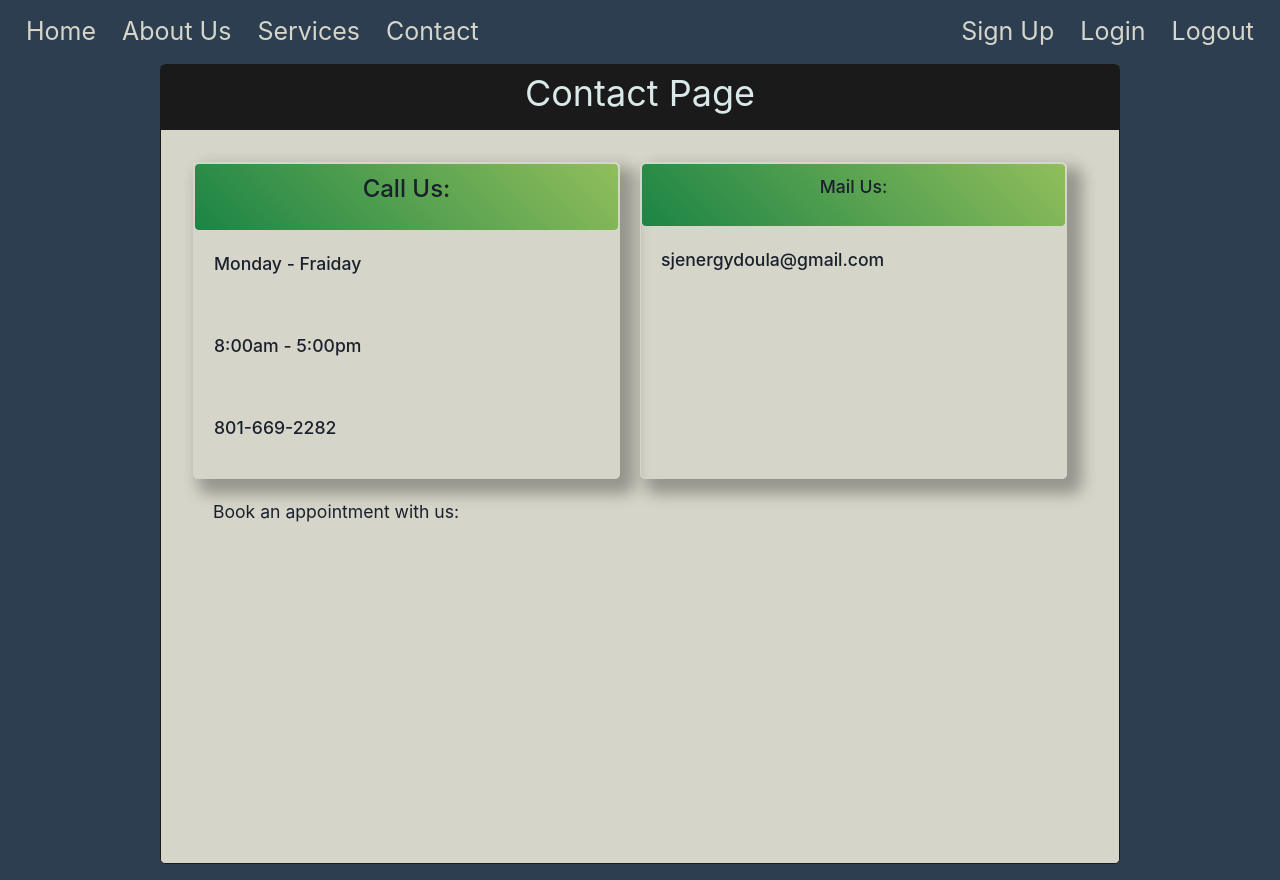
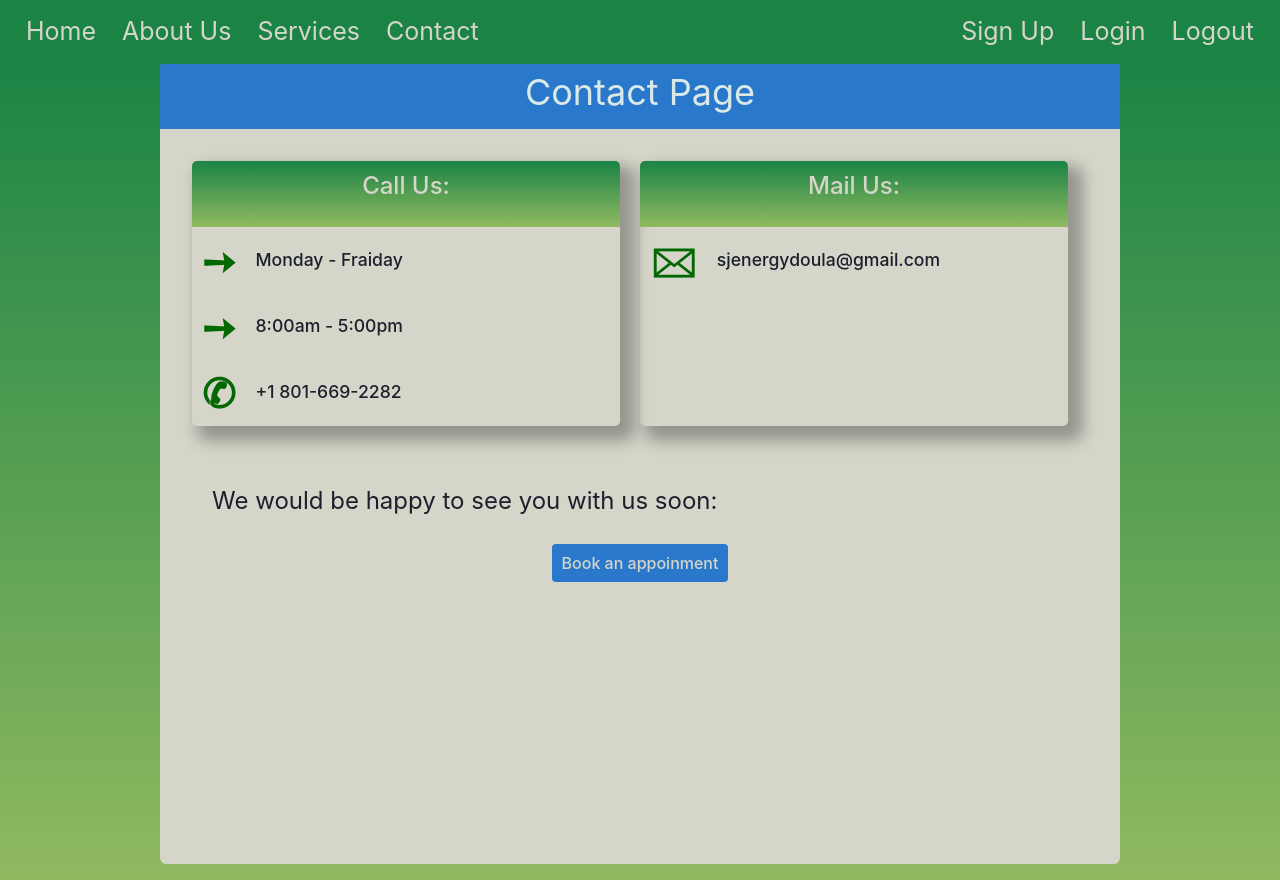
Before and after one commit to MattAJ26/holistic-healing, a React (Vite) app in the folder client/: page /contact in a window 1280 px wide. Built offline with nearby package versions, Linux system fonts and the light colour scheme.

Commit message:
edit style

```diff
--- a/client/src/App.css
+++ b/client/src/App.css
@@ -140,6 +140,8 @@ sup {
  */
 img {
   border-style: none;
+  border-radius: 10px;
+  box-shadow: 5px 5px 15px 5px rgba(0, 0, 0, 0.3);
 }
 
 /* Forms
@@ -923,7 +925,9 @@ a:hover {
 
 /* BACKGROUND UTILS */
 .bg-primary {
-  background-color: #2d3e50 !important;
+  /* background-color: #2d3e50 !important; */
+  /* background-color: #1b8445 !important; */
+  background: linear-gradient(180deg, #1b8445, #90b960);
 }
 
 .bg-info {
@@ -935,11 +939,13 @@ a:hover {
 }
 
 .bg-light {
-  background-color: #d9e9e8 !important;
+  /* background-color: #d9e9e8 !important; */
+  background-color: #d6d5c9;
 }
 
 .bg-dark {
-  background-color: #1a1a1a !important;
+  /* background-color: #1a1a1a !important; */
+  background-color: #2a78cb !important;
 }
 
 .bg-white {
@@ -1087,7 +1093,7 @@ a:hover {
 }
 
 .card {
-  border: 1px solid #1a1a1a;
+  /* border: 1px solid #1a1a1a; */
   margin-bottom: 1rem;
 }
 
@@ -1107,11 +1113,13 @@ a:hover {
 }
 
 .card.card-rounded {
-  border-radius: 0.3rem;
+  /* border-radius: 0.3rem; */
+  border-radius: 0.4rem;
 }
 
 .card.card-rounded .card-header {
   border-radius: calc(0.18rem - 1px) calc(0.18rem - 1px) 0 0;
+  /* border-radius: 0.3rem 0.3rem 0 0; */
 }
 
 form {
--- a/client/src/App.jsx
+++ b/client/src/App.jsx
@@ -31,17 +31,17 @@ const theme = extendTheme({ colors })
 function App() {
   return (
     <ChakraProvider theme={theme}>
+      <ApolloProvider client={client}>
 
+        {/* <Headers /> */}
+        <NavTabs/>
 
-    <ApolloProvider client={client}>
-      {/* <Headers /> */}
-      <NavTabs/>
-      <div className="flex-column justify-center align-center min-100-vh bg-primary">
+        <div className="flex-column justify-center align-center min-100-vh bg-primary">
+          <Outlet />
+        </div>
 
-        <Outlet />
-      </div>
-    </ApolloProvider>
-        </ChakraProvider>
+      </ApolloProvider>
+    </ChakraProvider>
   );
 }
 
--- a/client/src/components/style/NavTabs.css
+++ b/client/src/components/style/NavTabs.css
@@ -2,8 +2,9 @@
     display: flex;
     justify-content: space-between;
     margin: 0;
-    background: #2d3e50;
-    color: white;
+    /* background: #2d3e50; */
+    background: #1b8445;
+    color: #d6d5c9;
     font-size: 25px;
   }
 
--- a/client/src/pages/About.jsx
+++ b/client/src/pages/About.jsx
@@ -1,4 +1,5 @@
 import headshot from '../assets/headshot.jpg';
+import '../style/AboutUs.css';
 
 export default function About() {
     return (
--- a/client/src/pages/Contact.jsx
+++ b/client/src/pages/Contact.jsx
@@ -18,24 +18,42 @@ export default function Contact() {
                     <p className="center"><h4>Call Us:</h4></p>
                 </div>
 
-                  <p className="left">Monday - Fraiday</p>
-                  <p className="left">8:00am - 5:00pm</p>
-                  <p className="left">801-669-2282</p>
+                  <div className="infoContact">
+                    <div className="unicode-icon">&#10137;</div>
+
+                    <p className="left">  Monday - Fraiday</p>
+                  </div>
+
+                  <div className="infoContact">
+                    <div className="unicode-icon">&#10137;</div>
+                    {/* <span style='font-size:100px;'>&#128197;</span> */}
+                    <p className="left">8:00am - 5:00pm</p>
+                  </div>
+
+                  <div className="infoContact">
+                    <div className="unicode-icon">&#x2706;</div>
+                    <p className="left">+1 801-669-2282
+                    </p>
+                  </div>
 
               </div>
               <div className="emailContact">
                   <div  className="titleContact" >
-                        <p className="center">Mail Us:</p>
+                        <p className="center"><h4>Mail Us:</h4></p>
                   </div>
                   <div>
-                    <p className="left">sjenergydoula@gmail.com</p>
+                    <div className="infoContact">
+                      <div className="unicode-icon">&#128386;</div>
+                      <p className="left">sjenergydoula@gmail.com</p>
+                    </div>
+
                   </div>
 
               </div>
         </div>
-        <div className="appointmentContact">
-            <p className="left">Book an appointment with us:</p>
-
+        <div className="appointmentContact center">
+            <p className="left textContact"><h4>We would be happy to see you with us soon:</h4></p>
+            <button className="btnContact">Book an appoinment</button>
         </div>
       </div>
 
--- /dev/null
+++ b/client/src/style/AboutUs.css
@@ -0,0 +1,5 @@
+.mainContainer {
+    /* background-color: #d6d5c9; */
+    background-color: red;
+    font-family: var(--chakra-fonts-body);
+}
--- a/client/src/style/Contact.css
+++ b/client/src/style/Contact.css
@@ -1,5 +1,6 @@
 .mainContainer {
     background-color: #d6d5c9;
+    font-family: var(--chakra-fonts-body);
 }
 
 .view {
@@ -13,15 +14,13 @@
     font: size 20px;
 }
 
-
-
 .emailContact,
 .phoneContact {
     width: 50%;
-    border: solid 1px;
+    border: solid 0px;
     border-radius: 5px;
     border-color: #d6d5c9;
-    border: linear-gradient(45deg, #1b8445, #91be5b);
+    /* border: linear-gradient(45deg, #1b8445, #91be5b); */
     margin-right: 20px;
     display:flexbox;
     justify-content: center;
@@ -29,10 +28,11 @@
 }
 
 .titleContact {
-    border: solid 1px;
-    border-radius: 5px;
-    border-color: #d6d5c9;
-    background: linear-gradient(45deg, #1b8445, #91be5b);
+    border: solid 0px;
+    border-radius: 5px 5px 0 0;
+    background-color: #1b8445;
+    background: linear-gradient(180deg, #1b8445, #90b960);
+    color: #d6d5c9;
     padding: 10px;
     font-size: 30px;
 }
@@ -46,4 +46,30 @@
     padding-left: 20px;
     padding-top: 20px;
     padding-bottom: 20px;
+    margin: 0;
 }
+
+.unicode-icon {
+    font-size: 40px;
+    font-weight: 800;
+    color: rgb(2, 105, 2);
+    margin-top: 5px;
+    margin-left: 10px;
+}
+
+.textContact {
+    margin-top: 40px;
+}
+
+.btnContact {
+    padding: 10px;
+    border-radius: 4px;
+    background-color: #2a78cb;
+    color: #d6d5c9;
+    font-family: var(--chakra-fonts-body);
+    font-weight: 500;
+}
+
+.btnContact:hover {
+    opacity: 0.8;
+}
```
